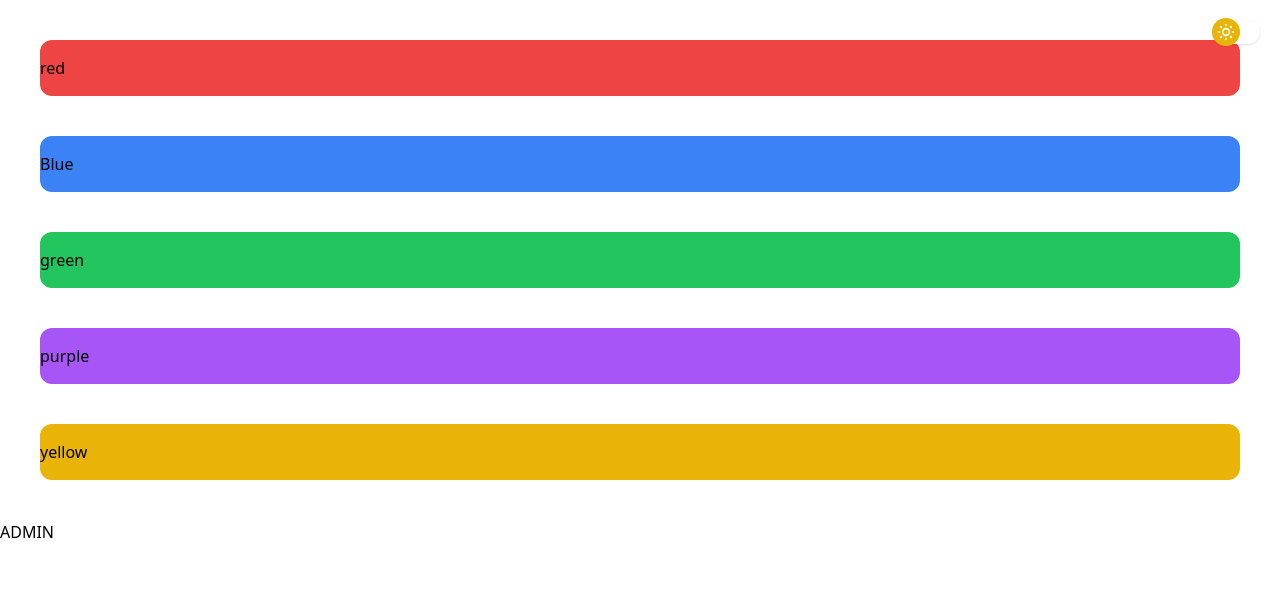
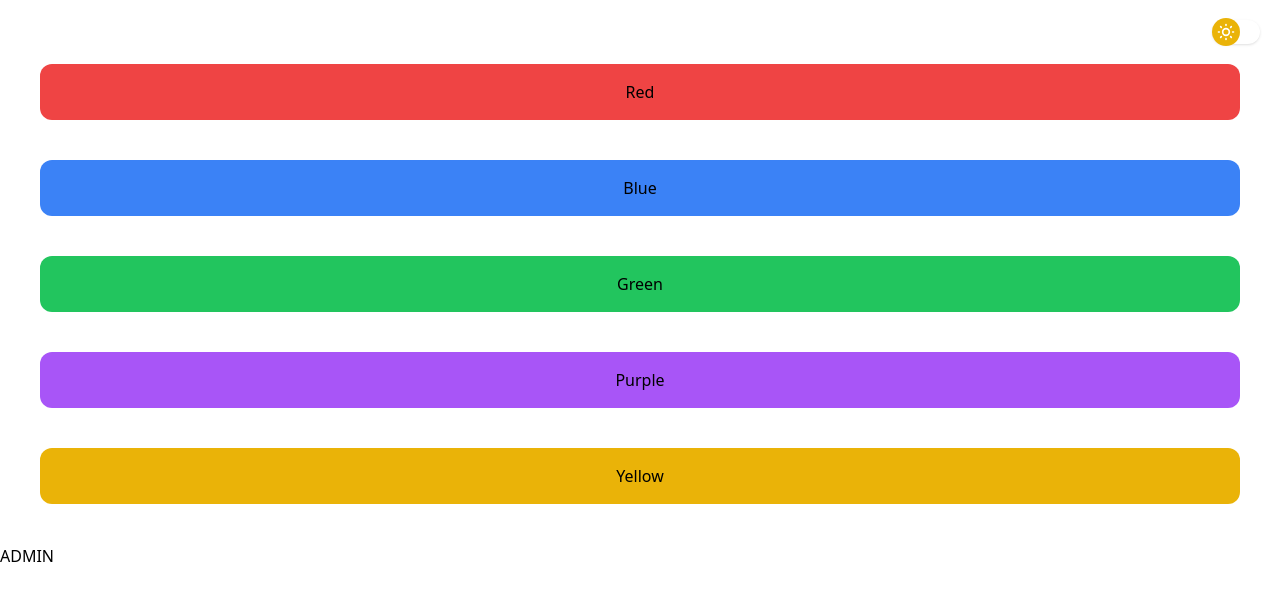
Before and after one commit to lecksfrawen/django_htmx_tailwind, a Django app: page / in a window 1280 px wide. Shown: the top 601 px of the page. Run offline with Django 4.2, Linux system fonts and the light colour scheme.

Commit message:
quedo, solo falta la transicion

```diff
--- a/core/templates/core/index.html
+++ b/core/templates/core/index.html
@@ -11,8 +11,7 @@
         <title>Document</title>
     </head>
 
-    <body class="bg-white dark:bg-black transition-colors duration-300">
-
+    <body class="bg-white dark:bg-black transition-colors duration-300 py-6">
             <button
                 class="absolute top-5 right-5 w-10 h-5 md:w-12 md:h-6 rounded-2xl bg-white flex items-center transition duration-300 focus:outline-none shadow"
                 onclick="toggleTheme()">
@@ -25,11 +24,11 @@
                 </div>
             </button>
             <script src="{% static 'js/main.js' %}"></script>
-            <div class="py-4 m-10 bg-red-500 p10 rounded-xl dark:bg-red-900 dark:text-white">red</div>
-            <div class="py-4 m-10 bg-blue-500 p10 rounded-xl dark:bg-blue-900 dark:text-white">Blue</div>
-            <div class="py-4 m-10 bg-green-500 p10 rounded-xl dark:bg-green-900 dark:text-white">green</div>
-            <div class="py-4 m-10 bg-purple-500 p10 rounded-xl dark:bg-purple-900 dark:text-white">purple</div>
-            <div class="py-4 m-10 bg-yellow-500 p10 rounded-xl dark:bg-yellow-900 dark:text-white">yellow</div>
+            <div class="px-4 py-4 m-10 bg-red-500 p10 rounded-xl dark:bg-red-900 dark:text-white text-center">Red</div>
+            <div class="px-4 py-4 m-10 bg-blue-500 p10 rounded-xl dark:bg-blue-900 dark:text-white text-center">Blue</div>
+            <div class="px-4 py-4 m-10 bg-green-500 p10 rounded-xl dark:bg-green-900 dark:text-white text-center">Green</div>
+            <div class="px-4 py-4 m-10 bg-purple-500 p10 rounded-xl dark:bg-purple-900 dark:text-white text-center">Purple</div>
+            <div class="px-4 py-4 m-10 bg-yellow-500 p10 rounded-xl dark:bg-orange-500 dark:text-white text-center">Yellow</div>
 
             <div hx-get="/admin/" hx-swap="outerHTML">ADMIN</div>
 
```
Also changed, not shown: static/css/main.min.css.
